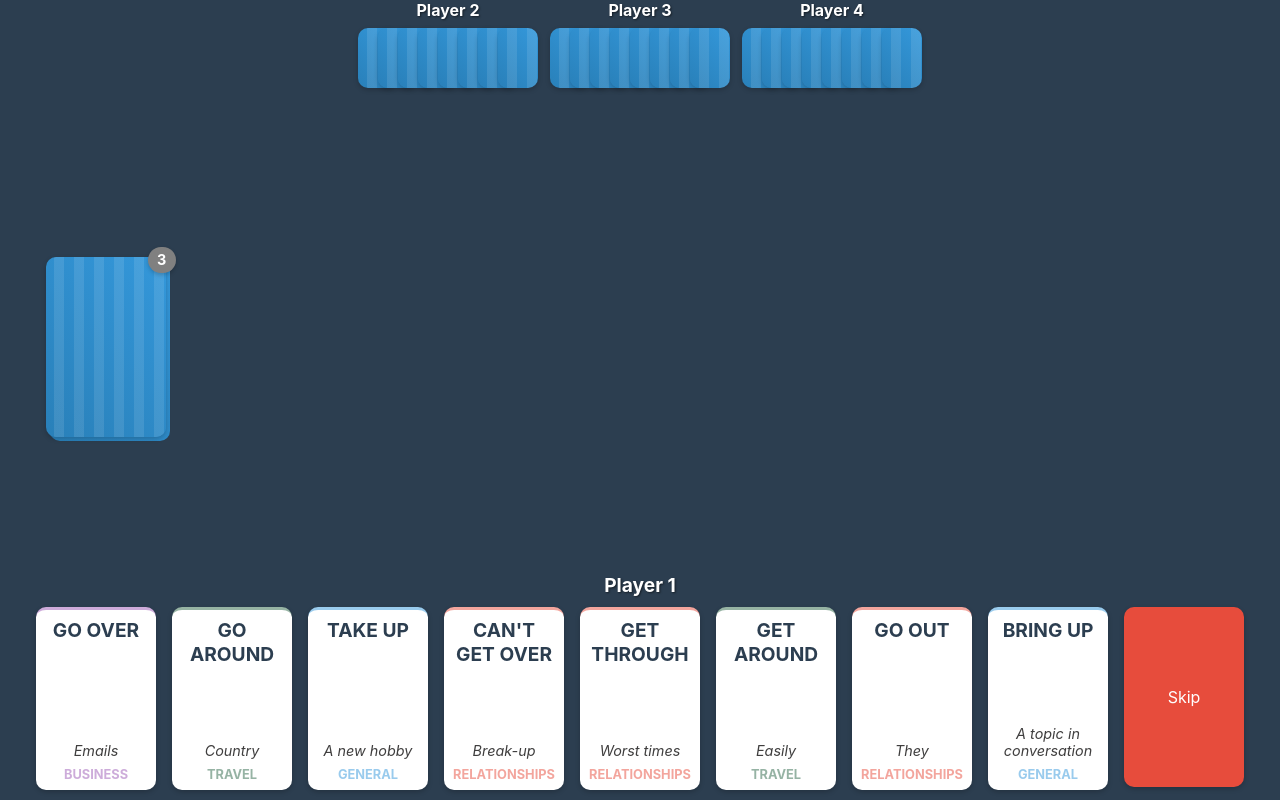
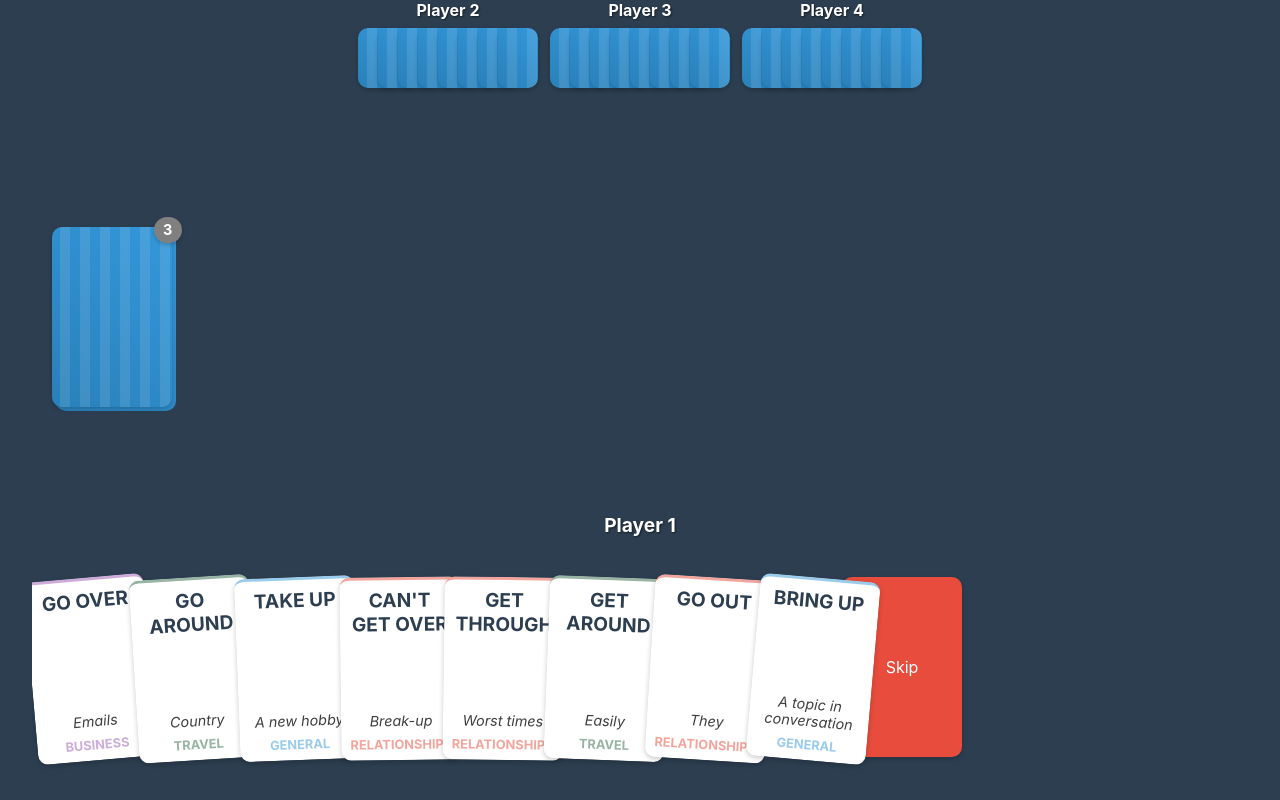
Before and after one commit to knek-little-projects/phrasal-verbs, a React (Create React App) app: page / in a window 1280 px wide. Built offline with nearby package versions, Linux system fonts and the light colour scheme.

Commit message:
curve hand

```diff
--- a/src/components/Card.scss
+++ b/src/components/Card.scss
@@ -29,6 +29,9 @@ $card-category-color: #7f8c8d;
   @media (max-width: 768px) {
     width: $card-width-mobile;
     height: $card-height-mobile;
+    user-select: none;
+    -webkit-user-select: none;
+    -moz-user-select: none;
   }
 
   &:hover {
--- a/src/components/OpenHand.jsx
+++ b/src/components/OpenHand.jsx
@@ -2,17 +2,33 @@ import Card from './Card';
 import './OpenHand.scss';
 
 function OpenHand({ cards, onPlayCard, onSkipTurn, isCardPlayable }) {
+  const calculateRotation = (index, total) => {
+    // Calculate angle from -30 to +30 degrees based on position
+    const maxAngle = 5
+    const startAngle = -maxAngle;
+    const endAngle = maxAngle
+    const step = total > 1 ? (endAngle - startAngle) / (total - 1) : 0;
+    return startAngle + (step * index);
+  };
+
   return (
     <div className="open-hand">
       <div className="player-cards">
         {cards.map((card, index) => (
-          <Card
+          <div
             key={index}
-            card={card}
-            faceDown={false}
-            onClick={() => onPlayCard(index)}
-            disabled={!isCardPlayable(card)}
-          />
+            className="card-wrapper"
+            style={{
+              transform: `rotate(${calculateRotation(index, cards.length)}deg)`,
+            }}
+          >
+            <Card
+              card={card}
+              faceDown={false}
+              onClick={() => onPlayCard(index)}
+              disabled={!isCardPlayable(card)}
+            />
+          </div>
         ))}
         <div className="card skip-card" onClick={onSkipTurn}>Skip</div>
       </div>
--- a/src/components/OpenHand.scss
+++ b/src/components/OpenHand.scss
@@ -1,3 +1,9 @@
+$gap-player-cards: 1rem;
+$gap-player-cards-mobile: 0.15rem;
+$gap-cards-container: 10px;
+$card-offset: -20px; // Negative offset between cards
+$card-offset-mobile: -15px;
+
 .open-hand {
   display: flex;
   overflow-x: auto;
@@ -5,6 +11,10 @@
   padding: 10px;
   gap: 10px;
   max-width: 100%;
+
+  // Add padding to accommodate rotated cards
+  padding-top: 40px;
+  padding-bottom: 40px;
 
   &::-webkit-scrollbar {
     display: none;
@@ -14,14 +24,41 @@
 
   .player-cards {
     display: flex;
-    justify-content: flex-start;
-    gap: 1rem;
+    justify-content: center;
     flex-wrap: nowrap;
+    position: relative;
 
     @media (max-width: 768px) {
-      gap: 0.5rem;
       margin-top: 0.5rem;
       flex-wrap: nowrap;
+    }
+
+    .card-wrapper {
+      transform-origin: center 120%;
+      transition: transform 0.3s ease;
+      margin-left: $card-offset; // Add negative margin
+
+      &:first-child {
+        margin-left: 0; // Remove margin for first card
+      }
+
+      @media (max-width: 768px) {
+        margin-left: $card-offset-mobile;
+      }
+
+      &:hover {
+        transform: translateY(-20px) rotate(0deg) !important;
+        z-index: 1;
+      }
+    }
+
+    // Special handling for skip card
+    .skip-card {
+      margin-left: $card-offset;
+
+      @media (max-width: 768px) {
+        margin-left: $card-offset-mobile;
+      }
     }
   }
 
@@ -46,6 +83,6 @@
 
 .cards-container {
   display: flex;
-  gap: 10px;
+  gap: $gap-cards-container;
   min-width: min-content;
 }
```
